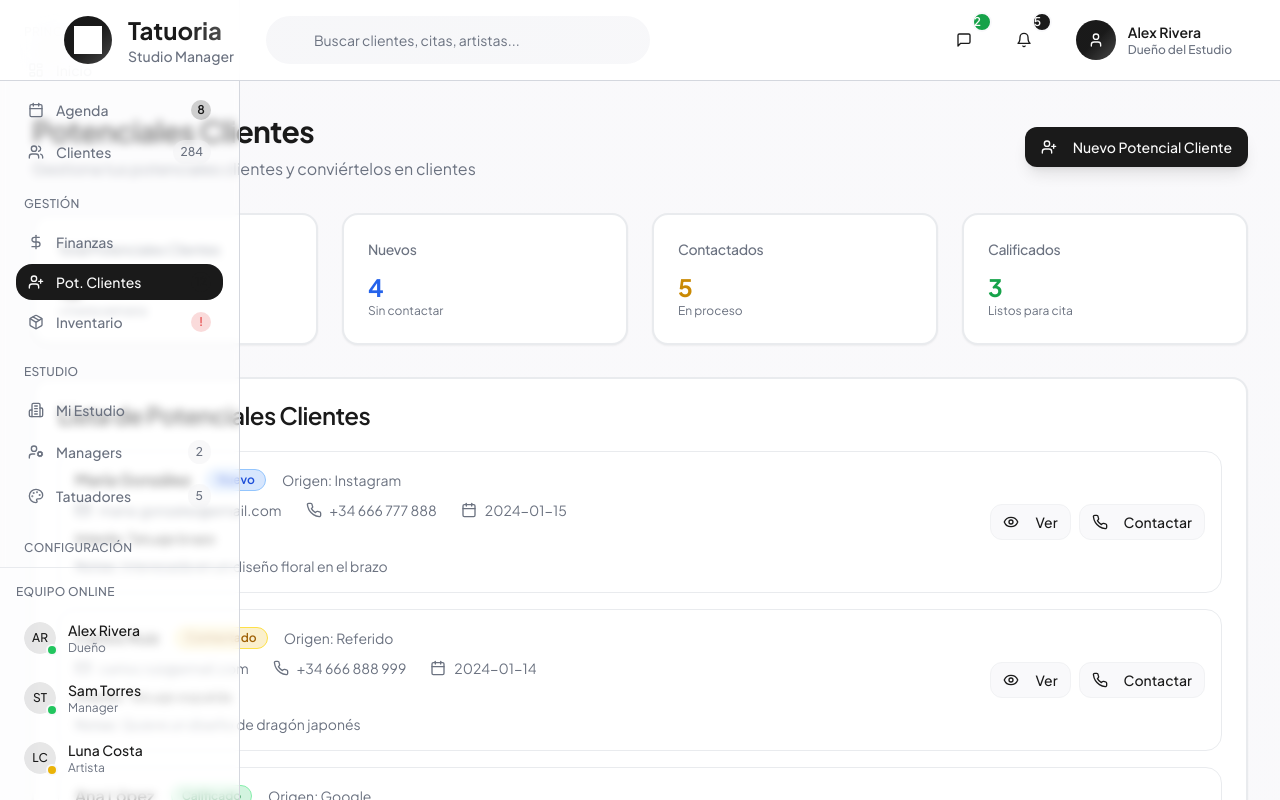
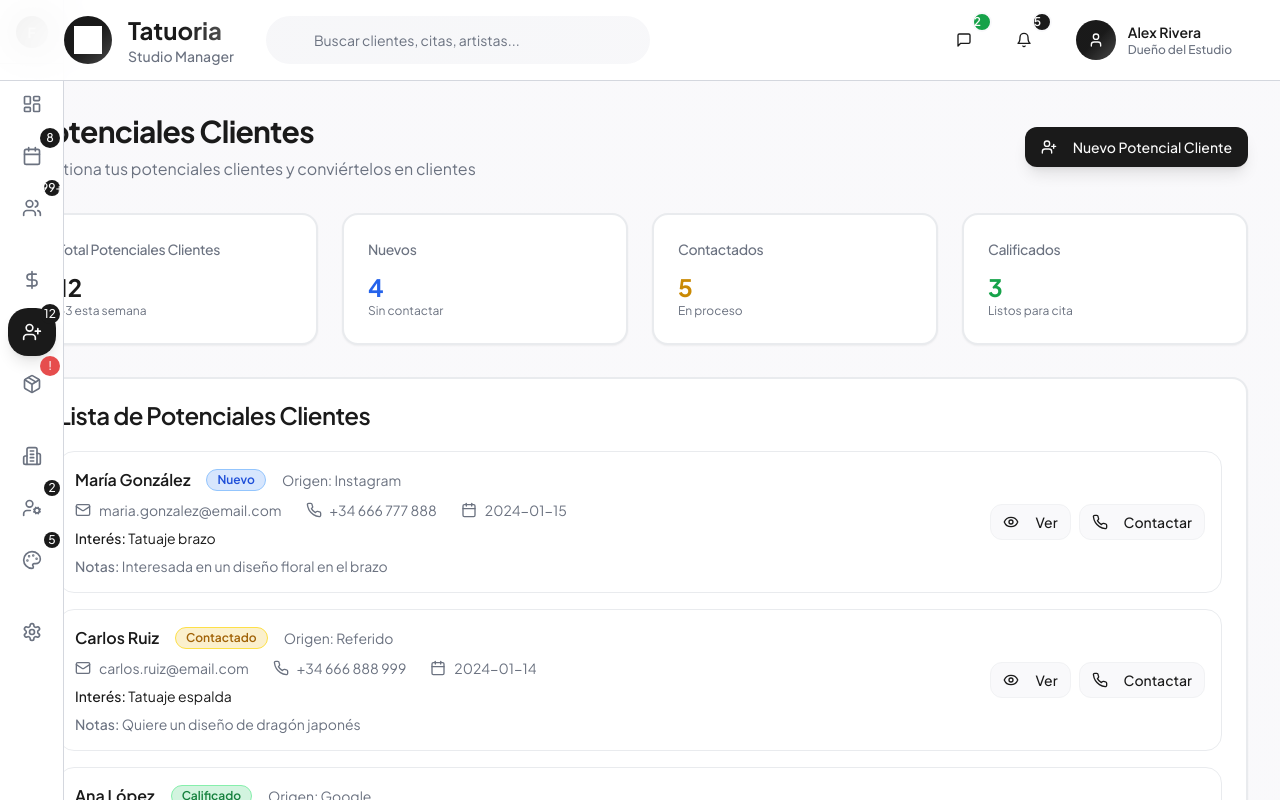
Before and after one commit to retruko/flowink-digital-canvas, a React (Vite) app: page /leads in a window 1280 px wide. Shown: the top 800 px of the page. Built offline with nearby package versions, Linux system fonts and the light colour scheme.

Commit message:
Refine sidebar appearance
AI refined the sidebar to be more aesthetically pleasing and closer to the provided image. It removed the "Team Online" section and adjusted the overall layout for better visual appeal.
-edited src/components/Sidebar.tsx

```diff
--- a/src/components/Sidebar.tsx
+++ b/src/components/Sidebar.tsx
@@ -68,16 +68,19 @@ export function Sidebar() {
   const location = useLocation();
 
   return (
-    <aside className="hidden lg:flex lg:w-60 border-r border-border bg-card/50 backdrop-blur-sm h-full flex-col fixed left-0 top-0 z-40">
+    <aside className="hidden lg:flex lg:w-16 border-r border-border bg-card h-full flex-col fixed left-0 top-0 z-40">
       <div className="flex h-full flex-col">
-        <div className="flex-1 overflow-auto py-6">
-          <div className="space-y-6 px-4">
+        {/* Logo/Brand */}
+        <div className="flex items-center justify-center h-16 border-b border-border">
+          <div className="w-8 h-8 bg-primary rounded-lg flex items-center justify-center">
+            <span className="text-primary-foreground font-bold text-sm">F</span>
+          </div>
+        </div>
+
+        <div className="flex-1 overflow-auto py-4">
+          <div className="space-y-6">
             {menuItems.map((section, sectionIndex) => (
-              <div key={section.section}>
-                <h3 className="px-2 text-xs font-medium text-muted-foreground uppercase tracking-wide mb-3">
-                  {section.section}
-                </h3>
-                <div className="space-y-1">
+              <div key={section.section} className="space-y-1">
                 {section.items.map((item) => {
                   const Icon = item.icon;
                   const isActive = location.pathname === item.href;
@@ -85,63 +88,31 @@ export function Sidebar() {
                     <Link
                       key={item.href}
                       to={item.href}
-                        className={`flex items-center gap-3 px-3 py-2 rounded-lg text-sm font-medium transition-colors ${
+                      className={`relative flex items-center justify-center w-12 h-12 mx-2 rounded-xl transition-all duration-200 group ${
                         isActive
-                            ? "bg-primary text-primary-foreground"
+                          ? "bg-primary text-primary-foreground shadow-lg"
                           : "text-muted-foreground hover:text-foreground hover:bg-accent"
                       }`}
+                      title={item.label}
                     >
-                        <Icon className="h-4 w-4 flex-shrink-0" />
-                        <span className="truncate">{item.label}</span>
+                      <Icon className="h-5 w-5" />
                       {item.badge && (
-                          <Badge
-                            variant="secondary"
-                            className={`h-5 w-5 p-0 text-xs ml-auto rounded-full flex items-center justify-center ${
+                        <span className={`absolute -top-1 -right-1 h-5 w-5 rounded-full text-xs font-medium flex items-center justify-center ${
                           item.badge === "!"
-                                ? "bg-destructive/20 text-destructive"
-                                : "bg-primary/20 text-primary"
-                            }`}
-                          >
+                            ? "bg-destructive text-destructive-foreground"
+                            : "bg-primary text-primary-foreground"
+                        }`}>
                           {item.badge}
-                          </Badge>
+                        </span>
                       )}
                       {item.count && (
-                          <span className="text-xs text-muted-foreground ml-auto bg-muted/50 px-2 py-1 rounded-lg">
-                            {item.count}
+                        <span className="absolute -top-1 -right-1 h-4 w-4 bg-primary text-primary-foreground text-xs font-medium rounded-full flex items-center justify-center">
+                          {item.count.length > 2 ? '99+' : item.count}
                         </span>
                       )}
                     </Link>
                   );
                 })}
-                </div>
-              </div>
-            ))}
-          </div>
-        </div>
-
-        {/* Team Section */}
-        <div className="border-t border-border/50 p-4 bg-card/30">
-          <h3 className="text-xs font-medium text-muted-foreground uppercase tracking-wide mb-3">
-            Equipo Online
-          </h3>
-          <div className="space-y-2">
-            {teamMembers.map((member) => (
-              <div key={member.name} className="flex items-center gap-3 p-2 rounded-lg hover:bg-accent/50 transition-colors">
-                <div className="relative">
-                  <Avatar className="h-8 w-8">
-                    <AvatarFallback className="bg-primary/10 text-primary text-xs font-medium">
-                      {member.avatar}
-                    </AvatarFallback>
-                  </Avatar>
-                  <div className={`absolute -bottom-0.5 -right-0.5 h-3 w-3 rounded-full border-2 border-background ${
-                    member.status === "online" ? "bg-green-500" :
-                    member.status === "busy" ? "bg-yellow-500" : "bg-gray-400"
-                  }`} />
-                </div>
-                <div className="flex-1 min-w-0">
-                  <p className="text-sm font-medium truncate">{member.name}</p>
-                  <p className="text-xs text-muted-foreground">{member.role}</p>
-                </div>
               </div>
             ))}
           </div>
--- a/src/pages/Index.tsx
+++ b/src/pages/Index.tsx
@@ -185,7 +185,7 @@ function DashboardContent() {
       <Header />
       <div className="flex">
         <Sidebar />
-        <main className="flex-1 p-8 bg-gradient-to-br from-background via-background to-accent/20 lg:ml-60">
+        <main className="flex-1 p-8 bg-gradient-to-br from-background via-background to-accent/20 lg:ml-16">
           <div className="max-w-7xl mx-auto">
             {renderDashboardByRole()}
           </div>
```
Lines whose indentation alone changed are shown as unchanged.
